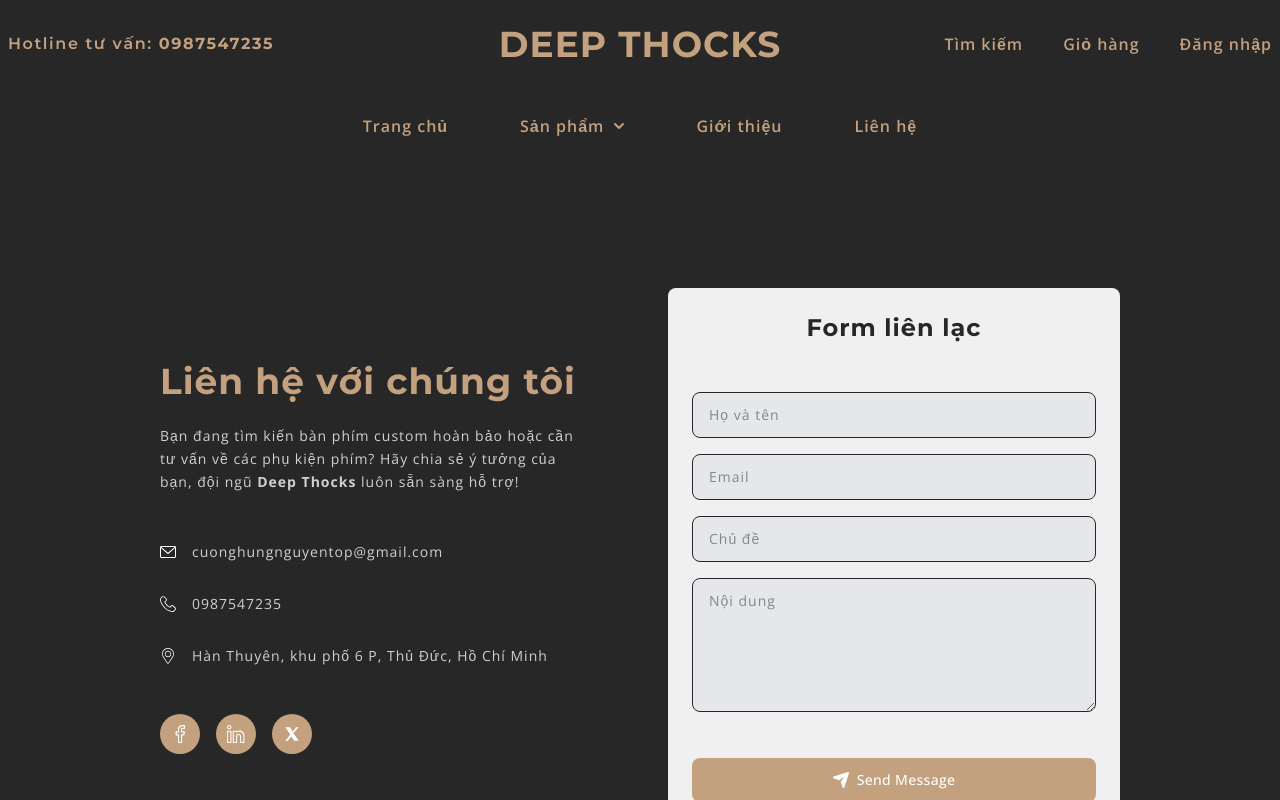
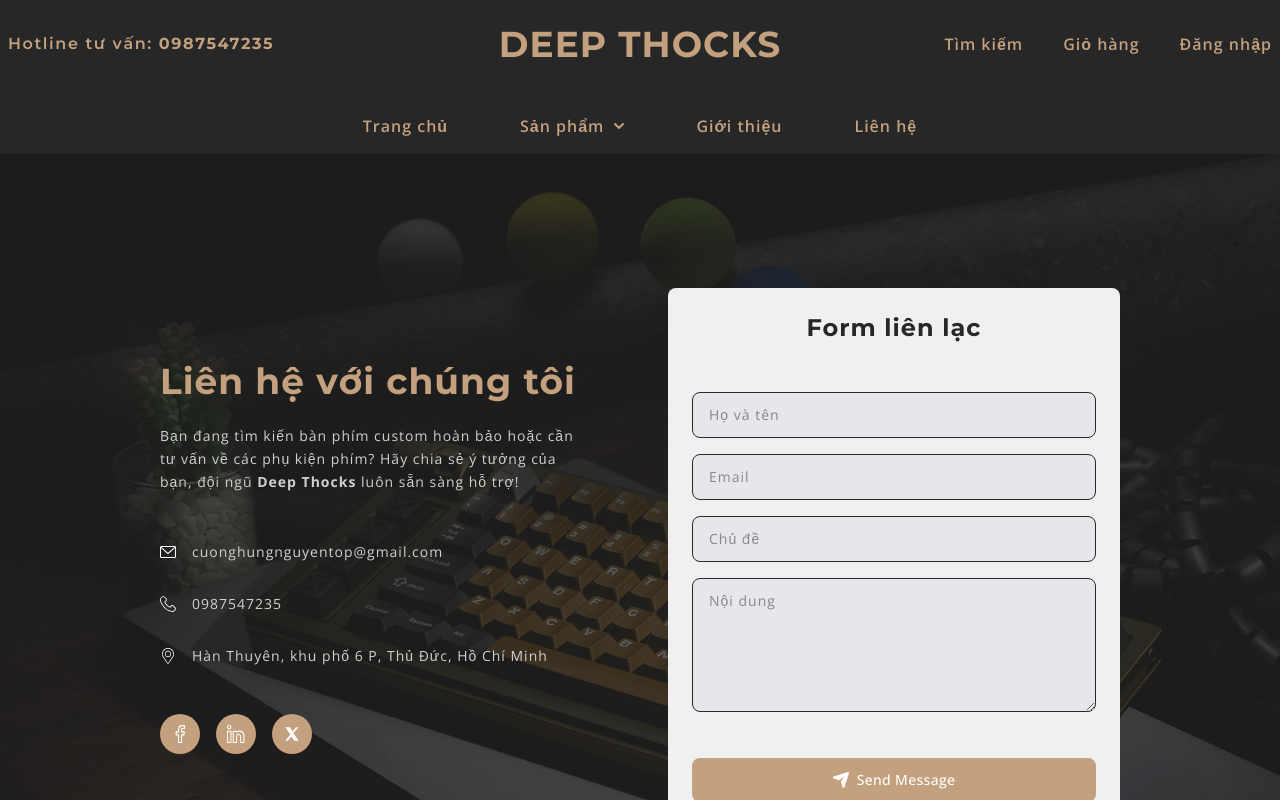
Before and after one commit to NguyenHungCuongg/Deep-Thocks, a React (Vite) app in the folder frontend/: page /contact in a window 1280 px wide. Shown: the top 800 px of the page. Built offline with nearby package versions, Linux system fonts and the light colour scheme; some icons are missing.

Commit message:
Thêm ảnh background cho contact form

```diff
--- a/frontend/src/assets/assets.js
+++ b/frontend/src/assets/assets.js
@@ -15,6 +15,7 @@
 import about_why_image from "./about-why-image.png";
 import momo_icon from "./momo-icon.png";
 import napas_icon from "./napas-icon.png";
+import contact_banner_image from "./contact-banner-image.png";
 
 export const assets = {
   hero_banner_image,
@@ -34,4 +35,5 @@
   about_why_image,
   momo_icon,
   napas_icon,
+  contact_banner_image,
 };
--- a/frontend/src/components/ContactForm.jsx
+++ b/frontend/src/components/ContactForm.jsx
@@ -1,8 +1,16 @@
 import React from "react";
+import { assets } from "../assets/assets";
 
 function ContactForm() {
   return (
-    <div class="bg-[var(--dark-black)] px-4 py-12 md:py-[8%] md:px-[10%]">
+    <div
+      class="bg-[var(--dark-black)] px-4 py-12 md:py-[8%] md:px-[10%]"
+      style={{
+        backgroundImage: `url(${assets.contact_banner_image})`,
+        backgroundSize: "cover",
+        backgroundPosition: "center",
+      }}
+    >
       <div class="grid lg:grid-cols-2 items-center gap-14 sm:p-8">
         <div>
           <h1 class="text-4xl font-bold text-[var(--primary-color)] font-title">Liên hệ với chúng tôi</h1>
```
Also changed, not shown: frontend/src/assets/contact-banner-image.png (added).
